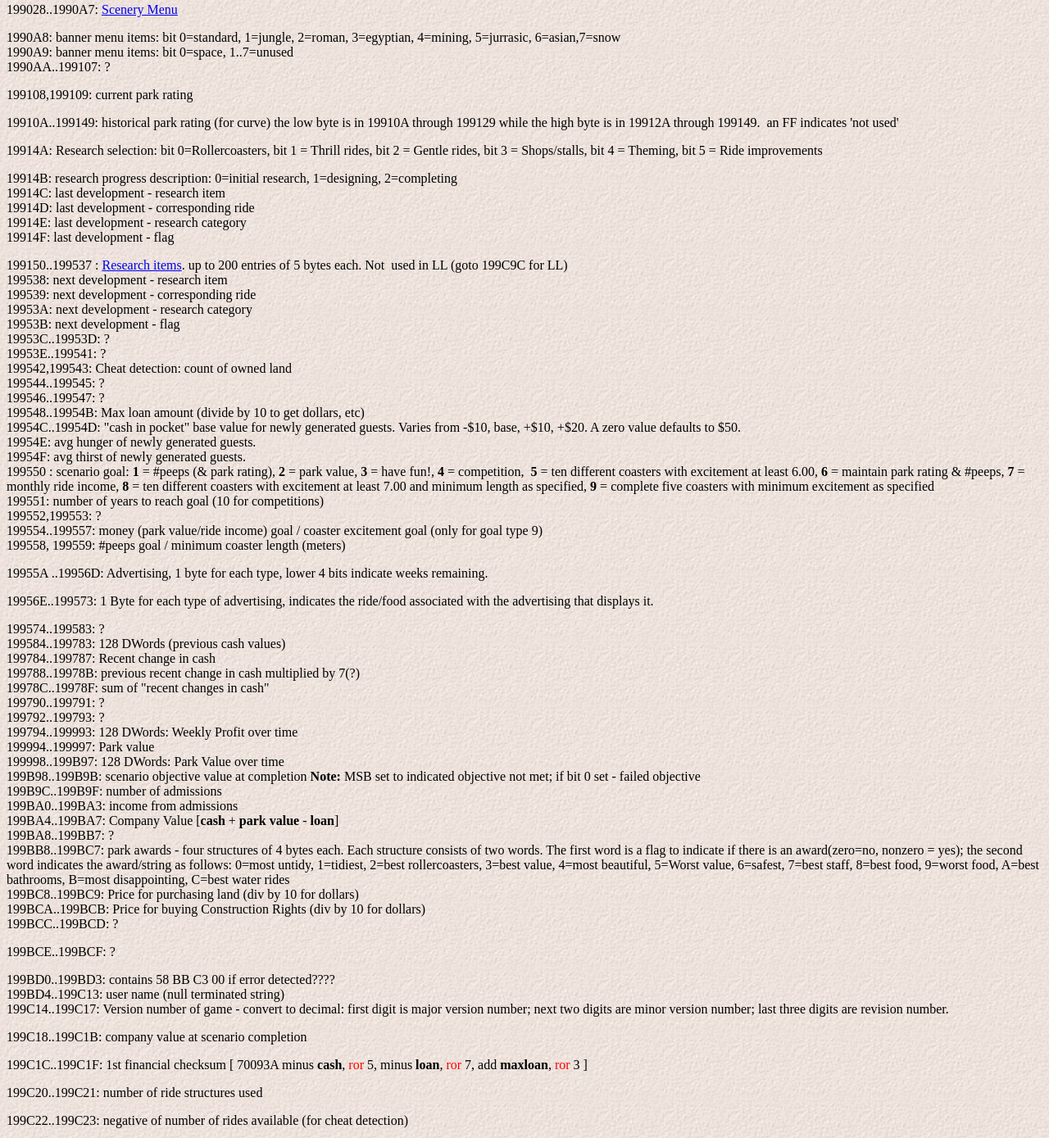
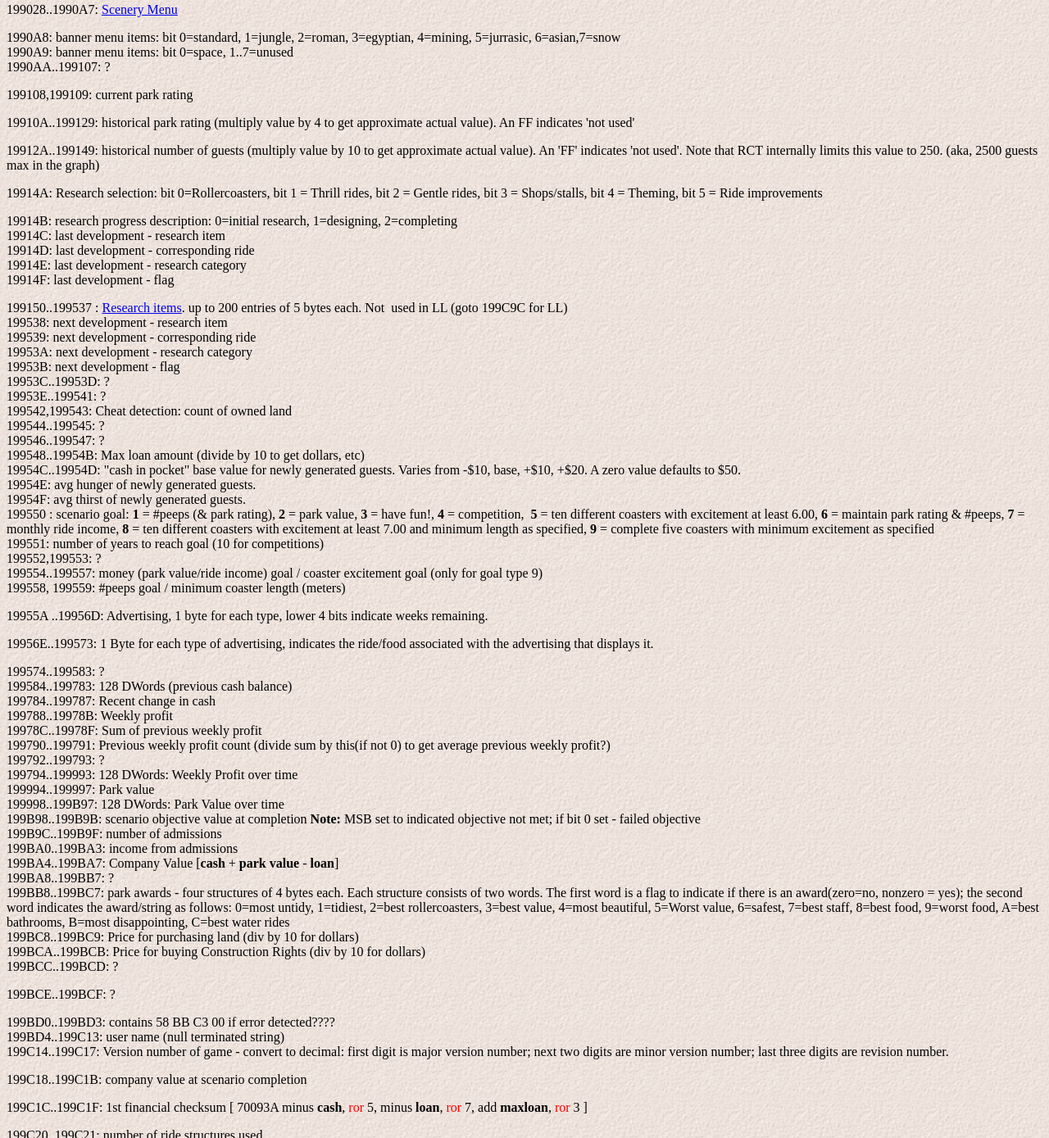
Before and after one commit to UnknownShadow200/RCTTechDepot-Archive, a plain HTML site: page SV4.html in a window 1280 px wide. Shown: the part 2258-3647 px from the top of the page at 82% size. Drawn offline with Linux system fonts and the light colour scheme.

Commit message:
Discovered some more RCT related variables.

```diff
--- a/SV4.html
+++ b/SV4.html
@@ -82,7 +82,7 @@ to above ride menu - one bit for each vehicle) <BR>
 HREF="rideCodes.html">ride</A>. <BR>
 198A00..198A9B: (reserve area for ride feature table 1) <BR>
 198A9C..198BFF: ride feature table 2 (4 bytes for each ride) <BR>
-198C00..198B9B: (reserve area for ride feature table 2) <BR>
+198C00..198C9B: (reserve area for ride feature table 2) <BR>
 198C9C,198C9D: Number of guests in park <BR>
 198C9E,198C9F: ? </P>
 <P> The following table presents the starting byte of the 4-byte value for the
@@ -433,9 +433,9 @@ item indicated.Divide numbers by 10 for display values (dollars, etc.) </P>
 1990A9: banner menu items: bit 0=space, 1..7=unused<BR>
 1990AA..199107: ? </P>
 <P> 199108,199109: current park rating </P>
-<P> 19910A..199149: historical park rating (for curve) the low byte is in
-19910A through 199129 while the high byte is in 19912A through 199149. &nbsp;an
-FF indicates 'not used' </P>
+<P> 19910A..199129: historical park rating (multiply value by 4 to get approximate actual value). An FF indicates 'not used'</P>
+<P> 19912A..199149: historical number of guests (multiply value by 10 to get approximate actual value). An 'FF' indicates 'not used'.
+Note that RCT internally limits this value to 250. (aka, 2500 guests max in the graph)</P>
 <P> 19914A: Research selection: bit 0=Rollercoasters, bit 1 = Thrill rides, bit
 2 = Gentle rides, bit 3 = Shops/stalls, bit 4 = Theming, bit 5 = Ride
 improvements </P>
@@ -477,11 +477,11 @@ weeks remaining. </P>
 <P> 19956E..199573: 1 Byte for each type of advertising, indicates the
 ride/food associated with the advertising that displays it. </P>
 <P> 199574..199583: ? <BR>
-199584..199783: 128 DWords (previous cash values)<BR>
+199584..199783: 128 DWords (previous cash balance)<BR>
 199784..199787: Recent change in cash <BR>
-199788..19978B: previous recent change in cash multiplied by 7(?) <BR>
-19978C..19978F: sum of &quot;recent changes in cash&quot;<BR>
-199790..199791: ? <BR>
+199788..19978B: Weekly profit <BR>
+19978C..19978F: Sum of previous weekly profit<BR>
+199790..199791: Previous weekly profit count (divide sum by this(if not 0) to get average previous weekly profit?) <BR>
 199792..199793: ? <BR>
 199794..199993: 128 DWords: Weekly Profit over time<BR>
 199994..199997: Park value <BR>
```
